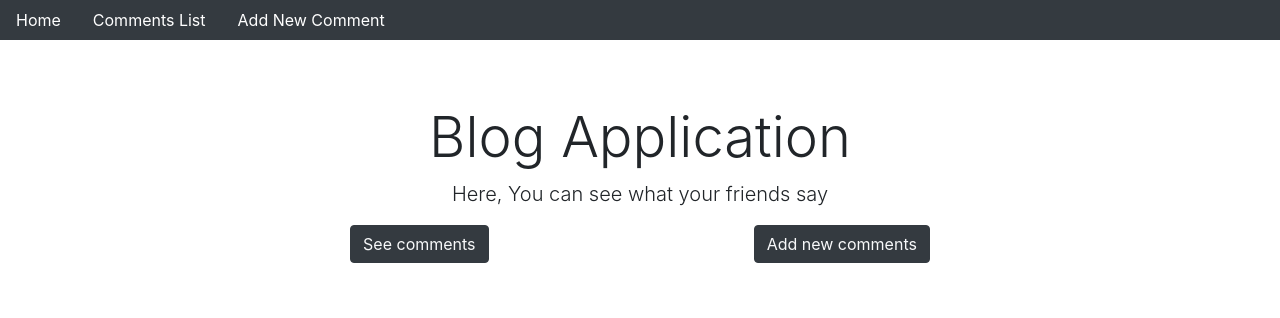
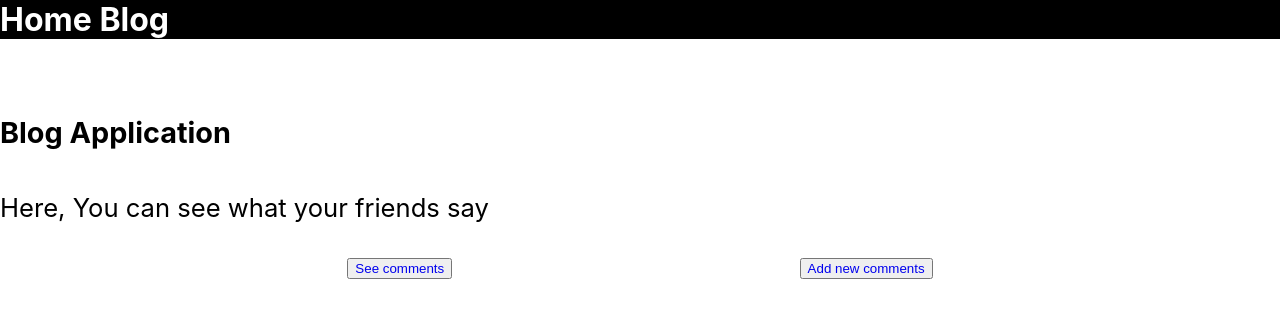
Before and after one commit to JhonathanMusa/blog_application, a React (Create React App) app in the folder public/: page / in a window 1280 px wide. Shown: the top 318 px of the page. Built offline with nearby package versions, Linux system fonts and the light colour scheme.

Commit message:
adding some styles

```diff
--- a/public/src/App.js
+++ b/public/src/App.js
@@ -1,9 +1,10 @@
 import React from "react";
 import { Nav } from "./components/Nav";
+import styles from "./components/Nav.module.css"
 
 const App = () => {
   return (
-    <div>
+    <div className={styles.gridContainer}>
       <Nav />
     </div>
   );
--- a/public/src/components/Home.js
+++ b/public/src/components/Home.js
@@ -5,8 +5,6 @@ import { Link } from "react-router-dom";
 export const Home = () => {
   return (
     <div>
-      <div className="jumbotron jumbotron-fluid bg-white text-center">
-        <div className="container">
       <h1 className="display-4">Blog Application</h1>
       <p className="lead">Here, You can see what your friends say</p>
 
@@ -28,7 +26,5 @@ export const Home = () => {
         </div>
       </div>
     </div>
-      </div>
-    </div>
   );
-}
+};
--- a/public/src/components/Nav.js
+++ b/public/src/components/Nav.js
@@ -1,16 +1,21 @@
-import React from "react";
 import { BrowserRouter as Router, Route, Link } from "react-router-dom";
 import { Home } from "./Home";
 import { CommentsList } from "./CommentsList";
 import { AddComment } from "./AddComment";
 import { DeleteComment } from "./DeleteComment";
 import { UpdateComment } from "./UpdateComment";
+import styles from "./Nav.module.css";
 
 export const Nav = () => {
   return (
     <Router>
       <div>
-        <nav className="nav bg-dark">
+        <header className={styles.row}>
+          <Link to="/" className={styles.brand}>
+            <div>Home Blog</div>
+          </Link>
+        </header>
+        <nav>
           <Link className="nav-link" aria-current="page" to="/">
             Home
           </Link>
--- /dev/null
+++ b/public/src/components/Nav.module.css
@@ -0,0 +1,27 @@
+.gridContainer {
+  display: grid;
+  grid-template-areas: "header", "main", "footer";
+  grid-template-columns: 1fr;
+  grid-template-rows: 5rem 1fr 5rem;
+  height: 100%;
+}
+
+header {
+  grid-area: header;
+  background-color: black;
+}
+
+.row {
+  display: flex;
+  flex-wrap: wrap;
+  justify-content: space-between;
+  align-items: center;
+}
+
+
+.brand {
+  color: #ffffff;
+  font-size: 2rem;
+  font-weight: bold;
+  text-decoration: none;
+}
--- a/public/src/index.css
+++ b/public/src/index.css
@@ -1,13 +1,21 @@
 body {
   margin: 0;
-  font-family: -apple-system, BlinkMacSystemFont, 'Segoe UI', 'Roboto', 'Oxygen',
-    'Ubuntu', 'Cantarell', 'Fira Sans', 'Droid Sans', 'Helvetica Neue',
+  font-family: -apple-system, BlinkMacSystemFont, "Segoe UI", "Roboto", "Oxygen",
+    "Ubuntu", "Cantarell", "Fira Sans", "Droid Sans", "Helvetica Neue",
     sans-serif;
   -webkit-font-smoothing: antialiased;
   -moz-osx-font-smoothing: grayscale;
+  box-sizing: border-box;
+  height: 100vh;
+  font-size: 1.6rem;
 }
 
 code {
-  font-family: source-code-pro, Menlo, Monaco, Consolas, 'Courier New',
+  font-family: source-code-pro, Menlo, Monaco, Consolas, "Courier New",
     monospace;
 }
+
+h1 {
+  font-size: 1.8rem;
+  padding: 1rem 0;
+}
--- a/public/src/index.js
+++ b/public/src/index.js
@@ -2,7 +2,6 @@ import React from "react";
 import ReactDOM from "react-dom";
 import "./index.css";
 import App from "./App";
-import "bootstrap/dist/css/bootstrap.min.css";
 
 ReactDOM.render(
   <React.StrictMode>
```
Lines whose indentation alone changed are shown as unchanged.
